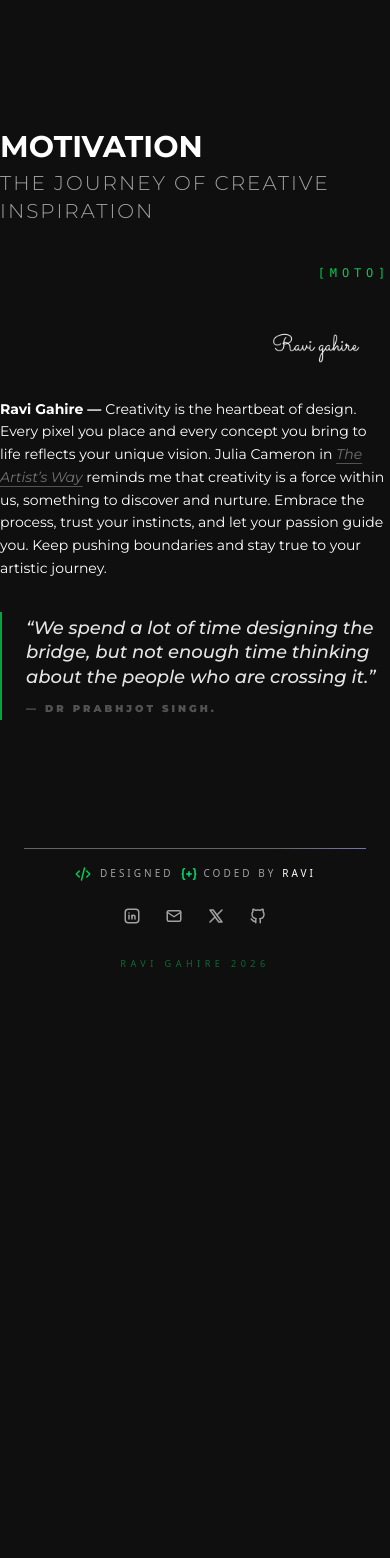
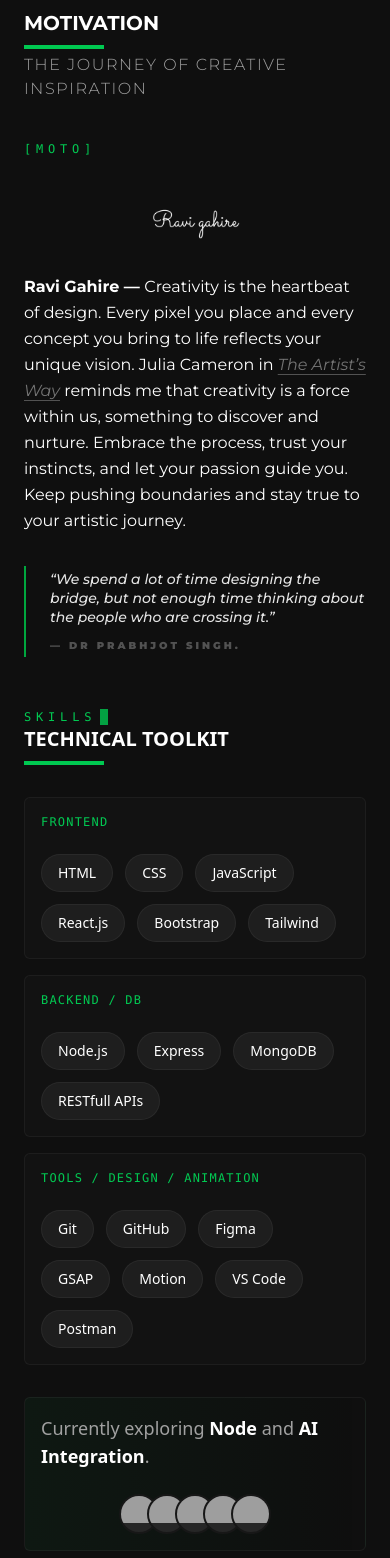
Before and after one commit to RaviGahire/Portfolio, a React (Vite) app: page / in a window 390 px wide. Shown: the part 370-1928 px from the top of the page. Before the commit the page ends 1348 px from the top, so only its background shows below. Built offline with nearby package versions, Linux system fonts and the light colour scheme; grey boxes are pictures that could not be loaded.

Commit message:
about section

```diff
--- a/src/Components/MotivationSection.jsx
+++ b/src/Components/MotivationSection.jsx
@@ -24,7 +24,7 @@ export const MotivationSection = () => {
   };
 
   return (
-    <section aria-label='motivation-section' className="py-30 overflow-hidden">
+    <section aria-label='motivation-section' className=" md:py-30 mx-6 overflow-hidden">
       <motion.div
         // SCROLL TRIGGER
         initial="hidden"
@@ -37,17 +37,23 @@ export const MotivationSection = () => {
         {/* LEFT SIDE */}
         <div className="w-full md:w-1/2 flex flex-col justify-between py-2">
           <motion.div variants={itemVariants} className="space-y-1">
-            <h2 className='text-3xl md:text-6xl font-bold'>
+            <h2 className='text-xl md:text-5xl font-bold uppercase'>
               MOTIVATION
+              <motion.div
+                initial={{ width: 0 }}
+                whileInView={{ width: "5rem" }}
+                transition={{ duration: 0.8 }}
+                className="h-1 bg-green-500 mt-2"
+              ></motion.div>
             </h2>
-            <h3 className='text-xl md:text-2xl font-light tracking-widest text-neutral-400 uppercase'>
+            <h3 className='text-md md:text-2xl font-light tracking-widest text-neutral-400 uppercase'>
               The Journey of Creative Inspiration
             </h3>
           </motion.div>
 
           <motion.p
             variants={itemVariants}
-            className='text-right font-mono text-xs uppercase tracking-[0.4em] text-green-500 mt-10 md:mt-0'
+            className='md:text-right font-mono text-xs uppercase tracking-[0.4em] text-green-500 mt-10 md:mt-0'
           >
             [Moto]
           </motion.p>
@@ -56,14 +62,14 @@ export const MotivationSection = () => {
         {/* RIGHT SIDE */}
         <div className="w-full md:w-1/2 flex flex-col justify-evenly gap-8 md:gap-0">
 
-          <motion.div variants={itemVariants} className='flex justify-end'>
+          <motion.div variants={itemVariants} className='flex justify-center md:justify-end'>
             <img
               className='w-[150px] md:w-[200px]'
               src="signature.png"
-              alt="Signature"/>
+              alt="Signature" />
           </motion.div>
 
-          <motion.p variants={itemVariants} className="text-sm md:text-base leading-relaxed">
+          <motion.p variants={itemVariants} className="text-base md:text-md leading-relaxed">
             <span className="text-white font-bold ">Ravi Gahire — </span>
             Creativity is the heartbeat of design. Every pixel you place and every concept you bring to life reflects your unique vision.
             Julia Cameron in <span className="italic text-neutral-500 underline decoration-neutral-600 underline-offset-4">The Artist’s Way</span> reminds me that creativity is a force within us, something to discover and nurture.
@@ -72,7 +78,7 @@ export const MotivationSection = () => {
 
           <motion.h3
             variants={itemVariants}
-            className="text-lg md:text-xl font-medium leading-snug border-l-2 border-green-600 pl-6 py-1 italic text-neutral-200"
+            className="text-sm md:text-xl font-medium leading-snug border-l-2 border-green-600 pl-6 py-1 italic text-neutral-200"
           >
             “We spend a lot of time designing the bridge, but not enough time thinking about the people who are crossing it.”
             <span className="block not-italic text-[10px] font-black uppercase tracking-[0.3em] text-neutral-600 mt-3">
--- a/src/Components/TechStack.jsx
+++ b/src/Components/TechStack.jsx
@@ -1,22 +1,56 @@
-import React from 'react';
-import { motion } from 'framer-motion';
+import React from "react";
+import { motion } from "framer-motion";
+import { TypWritterText } from "../utils/TypWritterText";
+import { title } from "motion/react-client";
 
 export const TechStack = () => {
   const technologies = [
-    { category: "Frontend", tools: ["React", "Next.js", "TypeScript", "Tailwind CSS", "Framer Motion"] },
-    { category: "Backend / DB", tools: ["Node.js", "Express", "MongoDB", "PostgreSQL", "Firebase"] },
-    { category: "Tools / Design", tools: ["Git", "Figma", "Docker", "GSAP", "Three.js"] }
+    {
+      category: "Frontend",
+      tools: [
+        "HTML",
+        "CSS",
+        "JavaScript",
+           "React.js",
+           "Bootstrap",
+        "Tailwind",
+
+      ],
+    },
+    {
+      category: "Backend / DB",
+      tools: ["Node.js", "Express", "MongoDB","RESTfull APIs"],
+    },
+    {
+      category: "Tools / Design / Animation",
+      tools: ["Git","GitHub", "Figma",  "GSAP", "Motion" , "VS Code" ,"Postman"],
+    },
   ];
 
+const technologiesImages = [
+  {imgUrl:'https://s3.eu-west-1.amazonaws.com/images.tutorialedge.net/images/node.png' ,title:'Node js'},
+  {imgUrl:'https://encrypted-tbn0.gstatic.com/images?q=tbn:ANd9GcTbAmafdPNr9fd0KC0Z98WYEC7Wl1wYlPVf-A&s' ,title:'Recat js'},
+  {imgUrl:'https://encrypted-tbn0.gstatic.com/images?q=tbn:ANd9GcQfTvKkYl6oBVPdL1xXw4ohTPuLVLh7F7EZhA&s' ,title:'js'},
+  {imgUrl:'https://encrypted-tbn0.gstatic.com/images?q=tbn:ANd9GcQz8kjY-UjPOXB3LXoMIK9VjWYt3GXabhFaIQ&s' ,title:'Mongo'},
+  {imgUrl:'https://s3.eu-west-1.amazonaws.com/images.tutorialedge.net/images/node.png' ,title:'Node js'}
+]
+
   return (
-    <section className="max-w-7xl mx-auto px-4 sm:px-6 py-12 md:py-24">
-      <div className="mb-12 md:mb-20">
-        <p className="text-green-500 font-mono text-xs uppercase tracking-[0.4em] mb-2">// Capabilities</p>
-        <h2 className="text-3xl md:text-5xl font-bold uppercase text-white">Technical Toolkit</h2>
-        <div className="h-1 bg-green-500 w-20 mt-4"></div>
+    <section className="max-w-7xl mx-auto px-6 sm:px-6 py-12 md:py-24">
+      <div className=" mb-8 md:mb-20">
+        <TypWritterText titleOne="Skills" titleSecond="Capabilities" />
+        <h2 className="text-xl md:text-5xl font-bold uppercase text-white">
+          Technical Toolkit
+        </h2>
+        <motion.div
+          initial={{ width: 0 }}
+          whileInView={{ width: "5rem" }}
+          transition={{ duration: 0.8 }}
+          className="h-1 bg-green-500 mt-2"
+        ></motion.div>
       </div>
 
-      <div className="grid grid-cols-1 md:grid-cols-3 gap-8">
+      <div className="grid grid-cols-1 md:grid-cols-3 gap-4 md:gap-8">
         {technologies.map((tech, index) => (
           <motion.div
             key={tech.category}
@@ -24,12 +58,11 @@ export const TechStack = () => {
             whileInView={{ opacity: 1, y: 0 }}
             viewport={{ once: true }}
             transition={{ delay: index * 0.1 }}
-            className="p-8 rounded-3xl bg-neutral-900/40 border border-white/5 hover:border-green-500/30 transition-all duration-500 group"
+            className=" p-4 md:p-8 rounded-md bg-neutral-900/40 border border-white/5 hover:border-green-500/30 transition-all duration-500 group"
           >
-            <h3 className="text-neutral-500 font-mono text-xs uppercase tracking-widest mb-6 group-hover:text-green-500 transition-colors">
+            <h3 className="text-green-500 font-mono text-xs uppercase tracking-widest mb-6 group-hover:text-green-500 transition-colors">
               {tech.category}
             </h3>
-
             <div className="flex flex-wrap gap-3">
               {tech.tools.map((tool) => (
                 <span
@@ -44,15 +77,22 @@ export const TechStack = () => {
         ))}
       </div>
 
-      <div className="mt-16 p-8 rounded-[2.5rem] bg-linear-to-r from-green-500/5 to-transparent border border-white/5 flex flex-col md:flex-row items-center justify-between gap-6">
+      <div className="mt-8 md:mt-16 p-4 md:p-8 rounded-md bg-linear-to-r from-green-500/5 to-transparent border border-white/5 flex flex-col md:flex-row items-center justify-between gap-6">
         <p className="text-neutral-400 text-lg">
-          Currently exploring <span className="text-white font-semibold">WebGPU</span> and <span className="text-white font-semibold">AI Integration</span>.
+          Currently exploring{" "}
+          <span className="text-white font-semibold">Node</span> and{" "}
+          <span className="text-white font-semibold">AI Integration</span>.
         </p>
         <div className="flex -space-x-3">
-            {/* You can map small icons here for a "trusted by" or "active tools" look */}
-            {[1, 2, 3, 4].map((i) => (
-              <div key={i} className="w-10 h-10 rounded-full border-2 border-neutral-900 bg-neutral-800"></div>
-            ))}
+          {/* You can map small icons here*/}
+          {technologiesImages.map((items , i) => (
+            <div
+              key={i}
+              className="w-10 h-10 rounded-full border-2 border-neutral-900 bg-neutral-800 cursor-pointer overflow-hidden"
+            >
+              <img className="w-full object-cover" src={items.imgUrl} alt={items.title} />
+            </div>
+          ))}
         </div>
       </div>
     </section>
--- a/src/pages/AboutPage.jsx
+++ b/src/pages/AboutPage.jsx
@@ -9,14 +9,14 @@ import { motion } from "motion/react"
 export const AboutPage = () => {
 
   const expData = [
-    { sr_no: '1 -', org: 'SELF-DIRECTED LEARNING', role: 'Mern stack', fromTo: 'Oct 2025 — Present' },
-    { sr_no: '2 -', org: 'Rego Digital Solution', role: 'React Js intern', fromTo: 'May 2025 - Oct 2025' },
-    { sr_no: '3 -', org: 'Mphasis Ltd', role: 'Trn Processing Officer', fromTo: 'May 2022 - May 2025' },
+    {  org: 'Self-Directed learning', role: 'Mern stack', fromTo: 'Oct 2025 — Present' },
+    {  org: 'Rego Digital Solution', role: 'React Js intern', fromTo: 'May 2025 - Oct 2025' },
+    {  org: 'Mphasis Ltd', role: 'Trn Processing Officer', fromTo: 'May 2022 - May 2025' },
   ]
 
   return (
     <>
-      <section aria-label="about-me" className="max-w-7xl mx-auto px-4 sm:px-6 py-12 md:py-24">
+      <section aria-label="about-me" className="max-w-7xl mx-auto px-6 sm:px-6 py-20 md:mt-20 md:py-24">
         <div className="text-white">
           <div className="mb-4">
             <TypWritterText
@@ -28,7 +28,7 @@ export const AboutPage = () => {
             initial={{ opacity: 0, y: 20 }}
             whileInView={{ opacity: 1, y: 0 }}
             viewport={{ once: true }}
-            className="text-3xl sm:text-4xl md:text-6xl tracking-wide font-bold uppercase leading-tight"
+            className="text-xl sm:text-4xl md:text-6xl tracking-wide font-bold uppercase leading-tight"
           >
             I’m a frontend developer and a builder
             <span className="text-green-500"> — </span>
@@ -40,8 +40,8 @@ export const AboutPage = () => {
           <GradientBorder />
         </div>
 
-        <div className="my-12 md:my-24">
-          <h2 className="text-2xl md:text-4xl uppercase font-bold text-white">Journey</h2>
+        <div className="my-8 md:my-24">
+          <h2 className="text-xl md:text-5xl uppercase font-bold text-white">Journey</h2>
           <motion.div
             initial={{ width: 0 }}
             whileInView={{ width: "5rem" }}
@@ -50,7 +50,7 @@ export const AboutPage = () => {
           ></motion.div>
         </div>
 
-        <div className="grid grid-cols-1 md:grid-cols-12 gap-10 md:gap-16 items-center">
+        <div className="grid grid-cols-1 md:grid-cols-12 gap-4 md:gap-16 items-center">
           <motion.div
             initial={{ opacity: 0, scale: 0.95 }}
             whileInView={{ opacity: 1, scale: 1 }}
@@ -58,7 +58,7 @@ export const AboutPage = () => {
             transition={{ duration: 0.6 }}
             className="md:col-span-5 relative group w-full max-w-md mx-auto md:max-w-none"
           >
-            <div className="relative z-10 rounded-2xl overflow-hidden border border-white/10 aspect-[4/5]">
+            <div className="relative z-10 rounded-2xl overflow-hidden border border-white/10 md:aspect-4/5">
               <img
                 src="mypic.jpg"
                 alt="mypic"
@@ -70,7 +70,7 @@ export const AboutPage = () => {
           </motion.div>
 
           <div className="md:col-span-7 flex flex-col justify-center mt-8 md:mt-0">
-            <div className="space-y-8 md:space-y-12">
+            <div className="space-y-4 md:space-y-12">
               {expData.map((item, index) => (
                 <motion.div
                   key={item.role}
@@ -82,7 +82,7 @@ export const AboutPage = () => {
                 >
                   <span className="text-green-500 font-mono text-sm pt-1 md:pt-2">0{index + 1} —</span>
                   <div>
-                    <h3 className="text-white text-xl md:text-3xl font-bold group-hover:text-green-400 transition-colors">
+                    <h3 className="text-white text-md md:text-3xl font-bold group-hover:text-green-400 transition-colors">
                       {item.org}
                     </h3>
                     <p className="text-neutral-400 text-base md:text-lg mt-1 font-medium italic">
@@ -98,10 +98,10 @@ export const AboutPage = () => {
           </div>
         </div>
 
-        <div className="grid grid-cols-1 md:grid-cols-12 gap-10 md:gap-12 mt-20 md:mt-32">
-          <div className="md:col-span-7 text-white order-2 md:order-1">
+        <div className="grid grid-cols-1 md:grid-cols-12 gap-10 md:gap-12 mt-10 md:mt-30">
+          <div className=" md:col-span-7 text-white order-2 md:order-1">
             <div className="mb-6">
-              <h2 className="text-3xl md:text-4xl uppercase font-bold">Bit about me</h2>
+              <h2 className="text-xl md:text-5xl uppercase font-bold text-white">Bit about me</h2>
               <motion.div
                 initial={{ width: 0 }}
                 whileInView={{ width: "4rem" }}
@@ -125,7 +125,7 @@ export const AboutPage = () => {
           </div>
 
           <div className="md:col-span-5 order-1 md:order-2">
-            <div className="relative group p-6 md:p-8 rounded-3xl bg-neutral-900/40 border border-white/5 overflow-hidden">
+            <div className="relative group p-6 md:p-8 rounded-md bg-neutral-900/40 border border-white/5 overflow-hidden">
               <div className="relative z-10 space-y-6 md:space-y-8">
                 <div>
                   <p className="text-green-500 font-mono text-[10px] md:text-xs uppercase tracking-widest mb-1">Location</p>
@@ -138,11 +138,11 @@ export const AboutPage = () => {
                 <div className="flex gap-8 md:gap-10 pt-2">
                   <div>
                     <p className="text-green-500 font-mono text-[10px] md:text-xs uppercase tracking-widest mb-1">Projects</p>
-                    <p className="text-white text-3xl md:text-4xl font-bold">2+</p>
+                    <p className="text-white text-xl md:text-4xl font-bold">2+</p>
                   </div>
                   <div>
                     <p className="text-green-500 font-mono text-[10px] md:text-xs uppercase tracking-widest mb-1">Experience</p>
-                    <p className="text-white text-3xl md:text-4xl font-bold whitespace-nowrap">3.5 Yrs</p>
+                    <p className="text-white text-xl md:text-4xl font-bold whitespace-nowrap">3.5 Yrs</p>
                   </div>
                 </div>
               </div>
--- a/src/pages/ProfilePage.jsx
+++ b/src/pages/ProfilePage.jsx
@@ -5,6 +5,7 @@ import { GradientBorder } from '../utils/GradientBorder';
 import { Footer } from '../components/Footer';
 import { MotivationSection } from '../components/MotivationSection';
 import { AnimatedMouse } from '../utils/AnimatedMouse';
+import {TechStack} from '../components/TechStack';
 
 const OWNER_DATA = {
   name: "I'm Ravi Gahire",
@@ -98,9 +99,11 @@ export const ProfilePage = () => {
       </section>
       {/* AnimatedMouse */}
       <AnimatedMouse />
-      {/* motivation section */}
+         {/* motivation section */}
       <MotivationSection />
       {/* Footer */}
+         {/* Tech stack */}
+      <TechStack/>
       <Footer />
     </>
   );
--- a/src/pages/ProjectPage.jsx
+++ b/src/pages/ProjectPage.jsx
@@ -82,14 +82,14 @@ const [hoverText , setHoverText] = useState('Transforming Design into Code')
     <>
       <section
         aria-label="work-section"
-        className="text-white py-20 max-w-7xl mx-auto px-2 md:px-0"
+        className="text-white py-10 mt-10 md:py-20 md:mt-20 max-w-7xl mx-auto px-2 md:px-2"
       >
         {/* Section Header */}
         <motion.div
           initial={{ opacity: 0, x: -20 }}
           whileInView={{ opacity: 1, x: 0 }}
           viewport={{ once: true }}
-          className="flex justify-between items-end mb-8 pb-6"
+          className="flex justify-between items-end mb-2 md:mb-8 pb-6"
         >
 
           {/* Hover text */}
--- a/src/utils/ImageCarousel.jsx
+++ b/src/utils/ImageCarousel.jsx
@@ -3,16 +3,16 @@ import { IconChevronLeft, IconChevronRight } from '@tabler/icons-react';
 
 export const ImageCarousel = () => {
   const images = [
-    { url: "https://images.unsplash.com/photo-1498050108023-c5249f4df085?auto=format&fit=crop&q=80&w=1200", title: "Coding Sessions" },
-    { url: "https://images.unsplash.com/photo-1550745165-9bc0b252726f?auto=format&fit=crop&q=80&w=1200", title: "Retro Tech" },
-    { url: "https://images.unsplash.com/photo-1542751371-adc38448a05e?auto=format&fit=crop&q=80&w=1200", title: "Gaming Setup" },
-    { url: "https://images.unsplash.com/photo-1511467687858-23d96c32e4ae?auto=format&fit=crop&q=80&w=1200", title: "Architecture & Philosophy" },
+    { url: "https://res.cloudinary.com/dbdtzucwg/image/upload/v1771909628/IMG_20180715_131649_vek28f.jpg", title: "2018" },
+    { url: "https://res.cloudinary.com/dbdtzucwg/image/upload/v1771909629/IMG_20180329_162444_1522407038870_bycvoc.png", title: "2019" },
+    { url: "mypic.jpg", title: "2017" },
+    { url: "https://res.cloudinary.com/dbdtzucwg/image/upload/v1771909627/PicsArt_05-12-12.11.12_1526107480301_lvqvgl.jpg", title: "2020 & Philosophy" },
   ];
 
  const loopImages = [...images, ...images];
 
   return (
-    <div className="w-full py-20 overflow-hidden">
+    <div className="w-full md:py-20 overflow-hidden">
 
       {/* Container with Fade Masks */}
       <div className="relative before:absolute before:left-0 before:top-0 before:z-10 before:h-full before:w-20 md:before:w-40 before:bg-linear-to-r before:from-black before:to-transparent after:absolute after:right-0 after:top-0 after:z-10 after:h-full after:w-20 md:after:w-40 after:bg-linear-to-l after:after:from-black after:to-transparent">
@@ -24,7 +24,7 @@ export const ImageCarousel = () => {
               key={index}
               className="w-[280px] sm:w-[350px] md:w-[450px] px-3 shrink-0"
             >
-              <div className="relative aspect-[16/10] group overflow-hidden rounded-2xl border border-white/5 bg-neutral-900">
+              <div className="relative aspect-16/10 group overflow-hidden rounded-2xl border border-white/5 bg-neutral-900">
 
                 {/* Image with subtle hover zoom */}
                 <img
@@ -35,8 +35,8 @@ export const ImageCarousel = () => {
 
                 {/* Glassmorphism Label */}
                 <div className="absolute bottom-4 left-4 right-4 translate-y-2 opacity-0 transition-all duration-500 group-hover:translate-y-0 group-hover:opacity-100">
-                  <div className="backdrop-blur-md bg-white/10 border border-white/20 p-4 rounded-xl">
-                    <p className="text-xs text-indigo-400 font-black uppercase tracking-widest mb-1">Portfolio Item</p>
+                  <div className="backdrop-blur-md bg-[#3f3f3f] border border-white/20 p-4 rounded-xl">
+                    {/* <p className="text-xs text-indigo-400 font-black uppercase tracking-widest mb-1">Portfolio Item</p> */}
                     <h3 className="text-xl font-bold text-white">{img.title}</h3>
                   </div>
                 </div>
```
